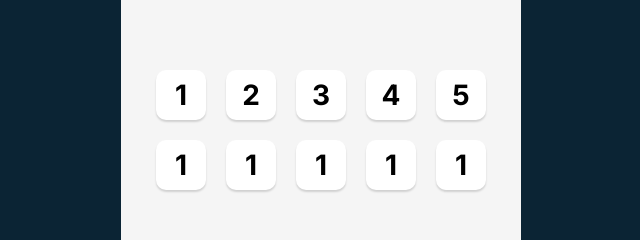
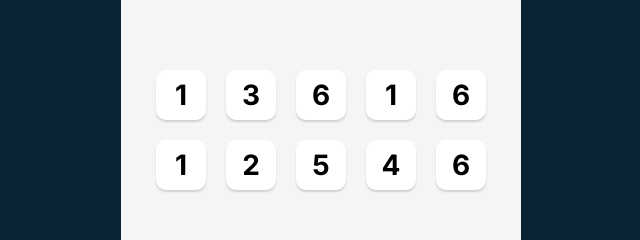
Before and after one commit to Ismail-Ai404/Tenzies, a React (Vite) app: page / in a window 1280 px wide. Shown: the part 270-510 px from the top of the page, without its empty margins (319-959 px from the left). Built offline with nearby package versions, Linux system fonts and the light colour scheme.

Commit message:
Add state

```diff
--- a/src/App.jsx
+++ b/src/App.jsx
@@ -1,22 +1,20 @@
 /** @format */
 
+import { useState } from "react";
 import Die from "./Die";
 
 export default function App() {
+	const [dice, setDice] = useState(generateAllNewDice());
+
+	function generateAllNewDice() {
+		return new Array(10).fill(0).map(() => Math.ceil(Math.random() * 6));
+	}
+
+	const diceElements = dice.map((num) => <Die value={num} />);
+
 	return (
 		<main>
-			<div className="dice-container">
-				<Die value={1} />
-				<Die value={2} />
-				<Die value={3} />
-				<Die value={4} />
-				<Die value={5} />
-				<Die value={1} />
-				<Die value={1} />
-				<Die value={1} />
-				<Die value={1} />
-				<Die value={1} />
-			</div>
+			<div className="dice-container">{diceElements}</div>
 		</main>
 	);
 }
```
